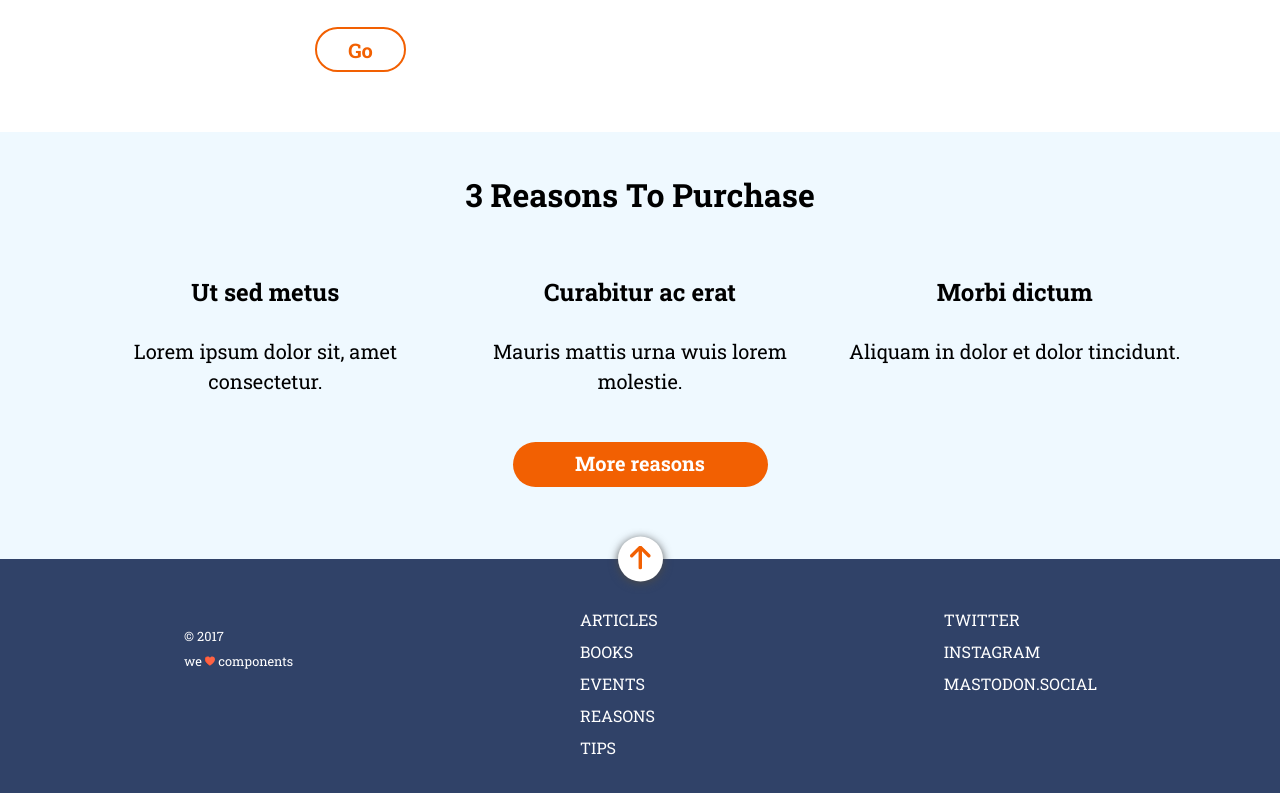
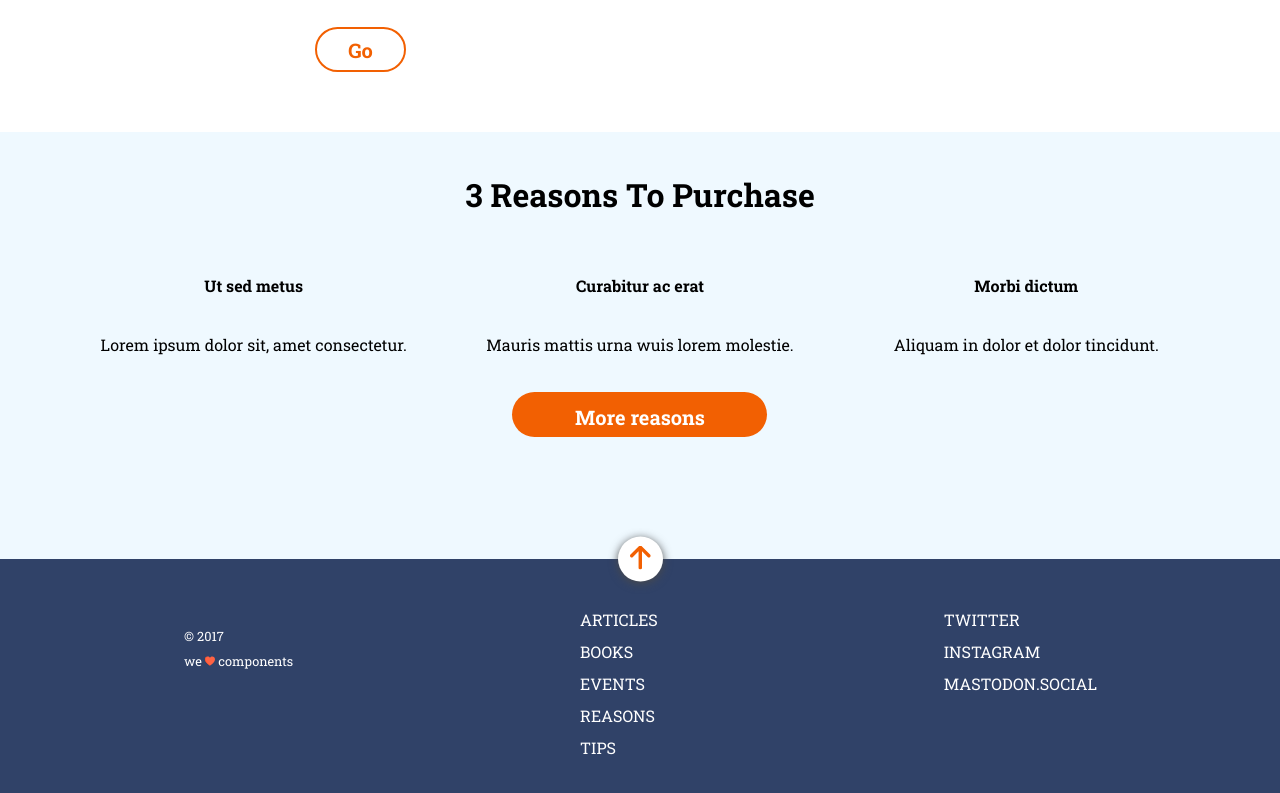
Before and after one commit to LauraMoreaux/modulo-1-evaluacion-final-LauraMoreaux, a website: page src/html/index.html in a window 1280 px wide. Shown: the part 1025-1818 px from the top of the page. Drawn offline with nearby package versions, Linux system fonts and the light colour scheme; files that its build step writes are made by us from their sources; files whose address does not match are found by name.

Commit message:
Amend grid

```diff
--- a/src/html/partials/section.html
+++ b/src/html/partials/section.html
@@ -1,28 +1,29 @@
 <section class="options" id="options">
   <h3 class="options-title">3 reasons to purchase
   </h3>
-  <div class="articles">
+  <!-- <div class="articles"> -->
   <article class="item1">
-      <h4 class="title">Ut sed metus
+    <h4 class="title1">Ut sed metus
     </h4>
-      <p class="text">Lorem ipsum dolor sit, amet consectetur.
+    <p class="text1">Lorem ipsum dolor sit, amet consectetur.
     </p>
-    </article>
-    <article class="item2">
-      <h4 class="title">Curabitur ac erat
+    <!-- </article>
+    <article class="item2"> -->
+    <h4 class="title2">Curabitur ac erat
     </h4>
-      <p class="text">Mauris mattis urna wuis lorem molestie.
+    <p class="text2">Mauris mattis urna wuis lorem molestie.
     </p>
-    </article>
-    <article class="item3">
-      <h4 class="title">Morbi dictum
+    <!-- </article>
+    <article class="item3"> -->
+    <h4 class="title3">Morbi dictum
     </h4>
-      <p class="text">Aliquam in dolor et dolor tincidunt.
+    <p class="text3">Aliquam in dolor et dolor tincidunt.
     </p>
-    </article>
-  </div>
+
+    <!-- </div> -->
     <a href="#" title="Go to more reasons content" class="reasons-button">
       <h4 class="button-title">More reasons
       </h4>
     </a>
+  </article>
 </section>
--- a/src/scss/layout/_section.scss
+++ b/src/scss/layout/_section.scss
@@ -26,34 +26,42 @@
     }
   }
 
-  & .articles {
+  & .item1 {
     padding: 45px 68px;
-    height: 75%;
+    height: 60%;
     line-height: 1.67;
     margin: auto;
     max-width: 1200px;
     display: grid;
-    grid-template-rows: repeat(3, 1fr);
+    grid-gap: 20px;
+    // grid-template-rows: repeat(1, 1fr);
 
     @include tablet {
       padding: 45px 38px;
       height: 58%;
       line-height: 1.5;
       grid-template-columns: repeat(3, 1fr);
-      grid-template-rows: repeat(1, 1fr);
+      grid-template-rows: repeat(3, 1fr);
+      grid-gap: 35px;
 
-      .item1,
-      .item2,
-      .item3 {
-        display: grid;
-        grid-template-rows: repeat(2, 1fr);
-      }
-      & .title {
-        font-size: rem(24);
-      }
-      & .text {
-        font-size: rem(20);
-        grid-row-start: 2;
+      // .item1,
+      // .item2,
+      // .item3 {
+      //   display: grid;
+      //   grid-template-rows: repeat(2, 1fr);
+      // }
+      // & .title {
+      //   font-size: rem(24);
+      // }
+      // & .text {
+      //   font-size: rem(20);
+      //   grid-row-start: 2;
+      // }
+    }
+
+    & h4 {
+      @include tablet {
+        grid-row: 1/2;
       }
     }
   }
@@ -82,6 +90,8 @@
     @include tablet {
       width: 210px;
       padding: 10px;
+      grid-column: 2;
+      justify-self: center;
     }
     @include desktop {
       width: 255px;
```
Lines whose indentation alone changed are shown as unchanged.
